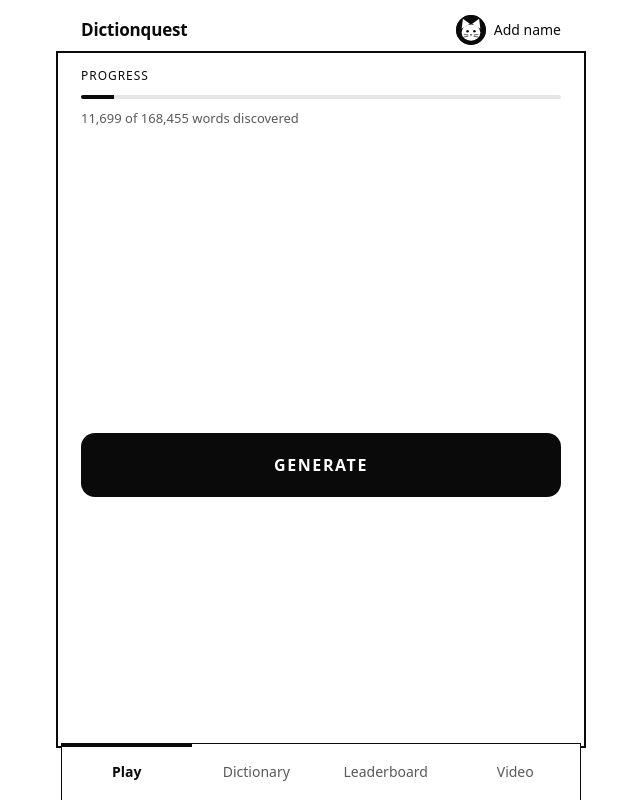
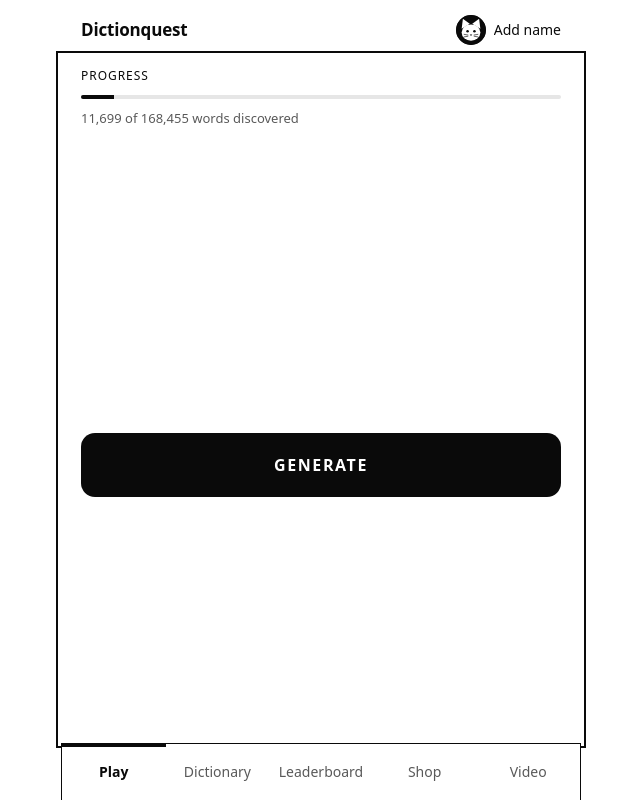
Before and after one commit to Sh1ljo/Dictionquest, a React (Vite) app: page / in a window 1280 px wide. Shown: the whole page, without its empty margins (319-959 px from the left). Built offline with nearby package versions, Linux system fonts and the light colour scheme.

Commit message:
Add mock shop with modest game perks

```diff
--- a/src/App.tsx
+++ b/src/App.tsx
@@ -5,6 +5,7 @@ import { NameGate } from './components/NameGate'
 import { Leaderboard, type BoardScope } from './components/Leaderboard'
 import { Play } from './components/Play'
 import { Profile } from './components/Profile'
+import { Shop } from './components/Shop'
 import { Video } from './components/Video'
 import { useDictionary, type DictionaryState } from './hooks/useDictionary'
 import { useGame } from './hooks/useGame'
@@ -14,6 +15,7 @@ const TABS: { route: Route; label: string }[] = [
   { route: 'play', label: 'Play' },
   { route: 'dictionary', label: 'Dictionary' },
   { route: 'leaderboard', label: 'Leaderboard' },
+  { route: 'shop', label: 'Shop' },
   { route: 'video', label: 'Video' },
 ]
 
@@ -21,6 +23,7 @@ const TITLES: Record<Route, string> = {
   play: 'Dictionquest',
   dictionary: 'Dictionary · Dictionquest',
   leaderboard: 'Leaderboard · Dictionquest',
+  shop: 'Shop · Dictionquest',
   video: 'Video · Dictionquest',
   profile: 'Profile · Dictionquest',
 }
@@ -47,7 +50,7 @@ export default function App() {
   const game = useGame(data)
   // Lives here so the chosen board survives switching tabs.
   const [boardScope, setBoardScope] = useState<BoardScope>('')
-  const { profile, owned, firsts, pending, fb, celebrate } = game.state
+  const { profile, owned, firsts, pending, fb, celebrate, shopItems } = game.state
   // A first find needs a name to go next to it: once its celebration ends, block everything until one is entered.
   const needsName = firsts > 0 && !profile.name && pending === null && !celebrate
   const lastWord = fb && fb.kind !== 'miss' ? fb.word : null
@@ -88,6 +91,7 @@ export default function App() {
           (data ? <Dictionary data={data} state={game.state} /> : <NeedsDictionary state={dictState} onRetry={retry} />)}
         {route === 'leaderboard' &&
           (data ? <Leaderboard data={data} state={game.state} scope={boardScope} onScope={setBoardScope} /> : <NeedsDictionary state={dictState} onRetry={retry} />)}
+        {route === 'shop' && <Shop ownedItems={shopItems} onPurchase={game.purchase} />}
         {route === 'profile' && (
           <Profile
             profile={profile}
--- /dev/null
+++ b/src/components/Shop.tsx
@@ -0,0 +1,49 @@
+import { SHOP_ITEMS, SHOP_PRICE, type ShopItemId } from '../core/shop'
+
+interface Props {
+  ownedItems: ShopItemId[]
+  onPurchase: (item: ShopItemId) => void
+}
+
+export function Shop({ ownedItems, onPurchase }: Props) {
+  return (
+    <section className="shop" aria-labelledby="shop-title">
+      <header className="shop-heading">
+        <span className="progress-label">Dictionquest</span>
+        <h1 id="shop-title">Shop</h1>
+        <p className="muted">Small perks to make each session a little smoother.</p>
+      </header>
+
+      <p className="shop-note" role="note">
+        Prototype shop: purchases are simulated. No payment is taken. Each item is a permanent unlock for this saved game.
+      </p>
+
+      <div className="shop-items">
+        {SHOP_ITEMS.map((item) => {
+          const purchased = ownedItems.includes(item.id)
+          return (
+            <article className="shop-card" key={item.id}>
+              <div className="shop-card-copy">
+                <div className="shop-card-title">
+                  <h2>{item.name}</h2>
+                  {purchased && <span className="shop-owned">Owned</span>}
+                </div>
+                <p>{item.description}</p>
+                <p className="shop-effect">{item.effect}</p>
+              </div>
+              <button
+                type="button"
+                className={purchased ? 'btn-outline shop-buy owned' : 'btn shop-buy'}
+                disabled={purchased}
+                onClick={() => onPurchase(item.id)}
+                aria-label={purchased ? `${item.name}, owned` : `Mock purchase ${item.name} for €${SHOP_PRICE.toFixed(2)}`}
+              >
+                {purchased ? 'Owned' : `€${SHOP_PRICE.toFixed(2)}`}
+              </button>
+            </article>
+          )
+        })}
+      </div>
+    </section>
+  )
+}
--- a/src/core/game.ts
+++ b/src/core/game.ts
@@ -1,4 +1,5 @@
 import { points, rediscoveryPoints, type Roll } from './roll'
+import type { ShopItemId } from './shop'
 import { EMPTY_SAVE, type Ownership, type Profile, type SavedGame } from './store'
 
 export interface Anim {
@@ -32,6 +33,7 @@ export type Action =
   | { type: 'settle'; claimed: Claimed }
   | { type: 'celebrated' }
   | { type: 'profile'; patch: Partial<Profile> }
+  | { type: 'purchase'; item: ShopItemId }
   | { type: 'load'; save: SavedGame }
   | { type: 'reset' }
 
@@ -88,10 +90,14 @@ export function reducer(state: GameState, action: Action): GameState {
       return state.celebrate ? { ...state, celebrate: false } : state
     case 'profile':
       return { ...state, profile: { ...state.profile, ...action.patch } }
+    case 'purchase':
+      return state.shopItems.includes(action.item)
+        ? state
+        : { ...state, shopItems: [...state.shopItems, action.item] }
     case 'load':
       return initGame(action.save)
     case 'reset':
-      return initGame({ ...EMPTY_SAVE, profile: state.profile })
+      return initGame({ ...EMPTY_SAVE, profile: state.profile, shopItems: state.shopItems })
     default:
       return state
   }
--- a/src/core/roll.ts
+++ b/src/core/roll.ts
@@ -40,11 +40,12 @@ function pickTier(): number {
  * One click: pick a tier by weight, a word from it, then hit (the word) or miss (scrambled).
  * The hit chance is the tier's own unless `hitOverride` (a test override) is set.
  */
-export function roll(dict: Dictionary, hitOverride: number | null): Roll {
+export function roll(dict: Dictionary, hitOverride: number | null, luckBoost = false): Roll {
   const tier = pickTier()
   const pool = dict.tierWords[tier]
   const word = pool[Math.floor(Math.random() * pool.length)]
-  const hitChance = hitOverride ?? BALANCE.tiers[tier].hitChance
+  const baseChance = hitOverride ?? BALANCE.tiers[tier].hitChance
+  const hitChance = Math.min(100, baseChance * (luckBoost ? 1.2 : 1))
   let letters = word
   if (Math.random() * 100 >= hitChance) {
     letters = shuffle(word)
--- /dev/null
+++ b/src/core/shop.ts
@@ -0,0 +1,29 @@
+export type ShopItemId = 'lucky-charm' | 'quick-fingers' | 'ad-free'
+
+export const SHOP_ITEMS: {
+  id: ShopItemId
+  name: string
+  description: string
+  effect: string
+}[] = [
+  {
+    id: 'lucky-charm',
+    name: 'Lucky Charm',
+    description: 'A little extra luck on every roll.',
+    effect: 'Raises each tier’s word-hit chance by 20% (relative).',
+  },
+  {
+    id: 'quick-fingers',
+    name: 'Quick Fingers',
+    description: 'Get back to rolling a little sooner.',
+    effect: 'Shortens reveal animations by 20%.',
+  },
+  {
+    id: 'ad-free',
+    name: 'Ad-Free Pass',
+    description: 'Keep your game uninterrupted.',
+    effect: 'Disables future ad placements. There are no ads in the game yet.',
+  },
+]
+
+export const SHOP_PRICE = 2
--- a/src/core/store.ts
+++ b/src/core/store.ts
@@ -1,3 +1,5 @@
+import type { ShopItemId } from './shop'
+
 export interface Profile {
   name: string
   /** ISO 3166-1 alpha-2 code, or '' when not set. */
@@ -13,6 +15,7 @@ export interface SavedGame {
   pts: number
   firsts: number
   rolls: number
+  shopItems: ShopItemId[]
 }
 
 /** The guest game (nobody signed in). */
@@ -28,6 +31,7 @@ export const EMPTY_SAVE: SavedGame = {
   pts: 0,
   firsts: 0,
   rolls: 0,
+  shopItems: [],
 }
 
 const CONTROL_CHARS = /[\u0000-\u001f\u007f]/g
@@ -42,7 +46,14 @@ export function validateName(raw: string): string | null {
 }
 
 export function toSave(s: SavedGame): SavedGame {
-  return { profile: s.profile, owned: s.owned, pts: s.pts, firsts: s.firsts, rolls: s.rolls }
+  return {
+    profile: s.profile,
+    owned: s.owned,
+    pts: s.pts,
+    firsts: s.firsts,
+    rolls: s.rolls,
+    shopItems: [...s.shopItems],
+  }
 }
 
 function count(v: unknown): number {
@@ -61,6 +72,10 @@ function parseSave(raw: string): SavedGame {
       if (v === 'first' || v === 're') owned[w] = v
     }
   }
+  const validShopItems: ShopItemId[] = ['lucky-charm', 'quick-fingers', 'ad-free']
+  const shopItems = Array.isArray(d.shopItems)
+    ? [...new Set(d.shopItems.filter((item): item is ShopItemId => validShopItems.includes(item as ShopItemId)))]
+    : []
   return {
     profile: {
       name: cleanName(String(p.name ?? d.name ?? '')),
@@ -71,6 +86,7 @@ function parseSave(raw: string): SavedGame {
     pts: count(d.pts),
     firsts: count(d.firsts),
     rolls: count(d.rolls),
+    shopItems,
   }
 }
 
--- a/src/hooks/useGame.ts
+++ b/src/hooks/useGame.ts
@@ -3,6 +3,7 @@ import { BALANCE, RUNTIME } from '../core/config'
 import { normalizeEmail } from '../core/auth'
 import { celebrationMs, initGame, reducer, type Anim } from '../core/game'
 import { roll } from '../core/roll'
+import type { ShopItemId } from '../core/shop'
 import {
   clearGuest,
   cleanName,
@@ -36,28 +37,34 @@ export function useGame(data: GameData | null) {
   const [saveFailed, setSaveFailed] = useState(!loaded.storageOk)
   const stateRef = useRef(state)
 
-  const { profile, owned, pts, firsts, rolls } = state
+  const { profile, owned, pts, firsts, rolls, shopItems } = state
   useEffect(() => {
     stateRef.current = state
   }, [state])
   useEffect(() => {
-    setSaveFailed(!saveGame({ profile, owned, pts, firsts, rolls }, email))
-  }, [profile, owned, pts, firsts, rolls, email])
+    setSaveFailed(!saveGame({ profile, owned, pts, firsts, rolls, shopItems }, email))
+  }, [profile, owned, pts, firsts, rolls, shopItems, email])
 
   const claimed = data ? data.world.claimed : never
 
   const generate = useCallback(() => {
     if (!data) return
-    const r = roll(data.dict, RUNTIME.hitOverride)
+    const r = roll(data.dict, RUNTIME.hitOverride, shopItems.includes('lucky-charm'))
     const legendary = r.isWord && r.tier === BALANCE.tiers.length - 1
     // Reduced motion: no cycling, but a short hold so rolls are still paced like everyone else's.
-    const anim: Anim = prefersReducedMotion()
+    const baseAnim: Anim = prefersReducedMotion()
       ? { base: 0, stagger: 0, hold: 250 }
       : legendary
         ? { base: 700, stagger: 70, hold: 150 }
         : { base: 350, stagger: 45, hold: 120 }
+    const speed = shopItems.includes('quick-fingers') ? 0.8 : 1
+    const anim: Anim = {
+      base: Math.round(baseAnim.base * speed),
+      stagger: Math.round(baseAnim.stagger * speed),
+      hold: Math.round(baseAnim.hold * speed),
+    }
     dispatch({ type: 'roll', roll: r, anim })
-  }, [data])
+  }, [data, shopItems])
 
   const settle = useCallback(() => dispatch({ type: 'settle', claimed }), [claimed])
 
@@ -78,6 +85,7 @@ export function useGame(data: GameData | null) {
   }, [])
 
   const reset = useCallback(() => dispatch({ type: 'reset' }), [])
+  const purchase = useCallback((item: ShopItemId) => dispatch({ type: 'purchase', item }), [])
 
   /**
    * Signing in to a new email adopts the current game as that account's game.
@@ -109,7 +117,7 @@ export function useGame(data: GameData | null) {
     setEmail(null)
   }, [])
 
-  return { state, email, saveFailed, generate, settle, saveProfile, reset, signIn, signOut }
+  return { state, email, saveFailed, generate, settle, saveProfile, reset, purchase, signIn, signOut }
 }
 
 export type Game = ReturnType<typeof useGame>
--- a/src/hooks/useRoute.ts
+++ b/src/hooks/useRoute.ts
@@ -1,6 +1,6 @@
 import { useCallback, useEffect, useState } from 'react'
 
-export const ROUTES = ['play', 'dictionary', 'leaderboard', 'video', 'profile'] as const
+export const ROUTES = ['play', 'dictionary', 'leaderboard', 'shop', 'video', 'profile'] as const
 export type Route = (typeof ROUTES)[number]
 
 function parse(): Route {
--- a/src/styles.css
+++ b/src/styles.css
@@ -178,7 +178,7 @@ main:focus {
   bottom: 0;
   z-index: 5;
   display: grid;
-  grid-template-columns: repeat(4, 1fr);
+  grid-template-columns: repeat(5, 1fr);
   background: var(--paper);
   border-top: 1.5px solid var(--ink);
   padding: 0 0 env(safe-area-inset-bottom);
@@ -189,7 +189,7 @@ main:focus {
   border: 0;
   background: transparent;
   color: var(--muted);
-  font-size: 14px;
+  font-size: clamp(10px, 3vw, 14px);
   font-weight: 500;
   box-shadow: inset 0 3px 0 transparent;
 }
@@ -200,6 +200,84 @@ main:focus {
   color: var(--ink);
   font-weight: 600;
   box-shadow: inset 0 3px 0 var(--ink);
+}
+
+/* ---------- shop ---------- */
+
+.shop {
+  display: flex;
+  flex-direction: column;
+  gap: 18px;
+}
+.shop-heading h1 {
+  margin: 4px 0;
+  font-size: 28px;
+  letter-spacing: -0.03em;
+}
+.shop-heading p {
+  margin: 0;
+}
+.shop-note {
+  margin: 0;
+  padding: 12px 14px;
+  border: 1px solid var(--line);
+  border-radius: 12px;
+  color: var(--muted);
+  font-size: 13px;
+}
+.shop-items {
+  display: flex;
+  flex-direction: column;
+  gap: 10px;
+}
+.shop-card {
+  display: flex;
+  align-items: center;
+  justify-content: space-between;
+  gap: 12px;
+  padding: 16px;
+  border: 1px solid var(--line);
+  border-radius: 14px;
+}
+.shop-card-copy {
+  min-width: 0;
+}
+.shop-card-title {
+  display: flex;
+  align-items: center;
+  flex-wrap: wrap;
+  gap: 8px;
+}
+.shop-card h2 {
+  margin: 0;
+  font-size: 16px;
+}
+.shop-card p {
+  margin: 6px 0 0;
+  color: var(--muted);
+  font-size: 13px;
+}
+.shop-card p.shop-effect {
+  color: var(--subtle);
+  font-size: 12px;
+}
+.shop-owned {
+  padding: 3px 7px;
+  border-radius: 999px;
+  background: var(--hover);
+  font-size: 11px;
+  font-weight: 600;
+}
+.shop-buy {
+  flex: 0 0 auto;
+  min-height: 44px;
+  padding: 0 14px;
+  border-radius: 10px;
+  font-size: 14px;
+}
+.shop-buy.owned {
+  border-color: var(--line);
+  color: var(--muted);
 }
 
 /* ---------- buttons and fields ---------- */
@@ -1098,6 +1176,9 @@ main:focus {
     gap: 8px;
     grid-template-columns: 24px 32px minmax(0, 1fr) auto;
   }
+  .shop-card {
+    padding: 13px;
+  }
 }
 
 /* ---------- wider screens ---------- */
```
Also changed, not shown: 1 other file (tests, documents, lock files or other folders).
